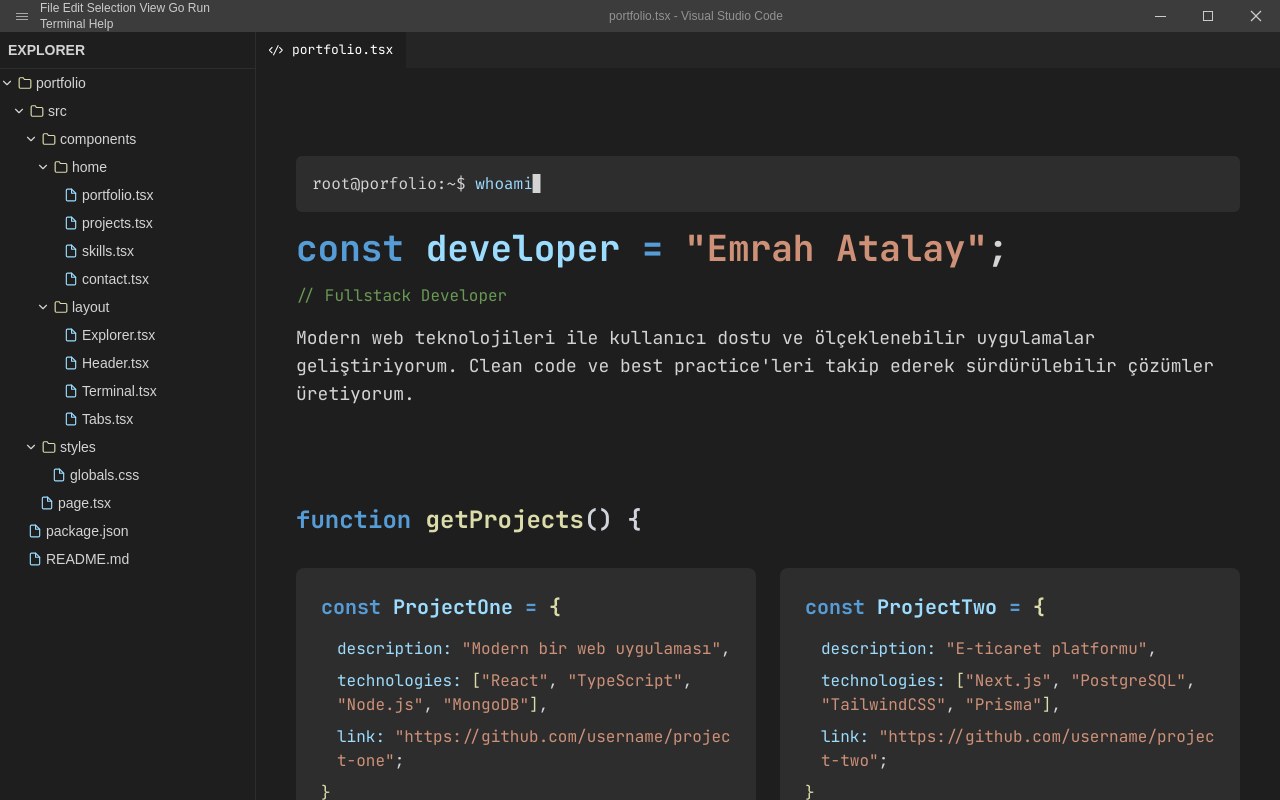
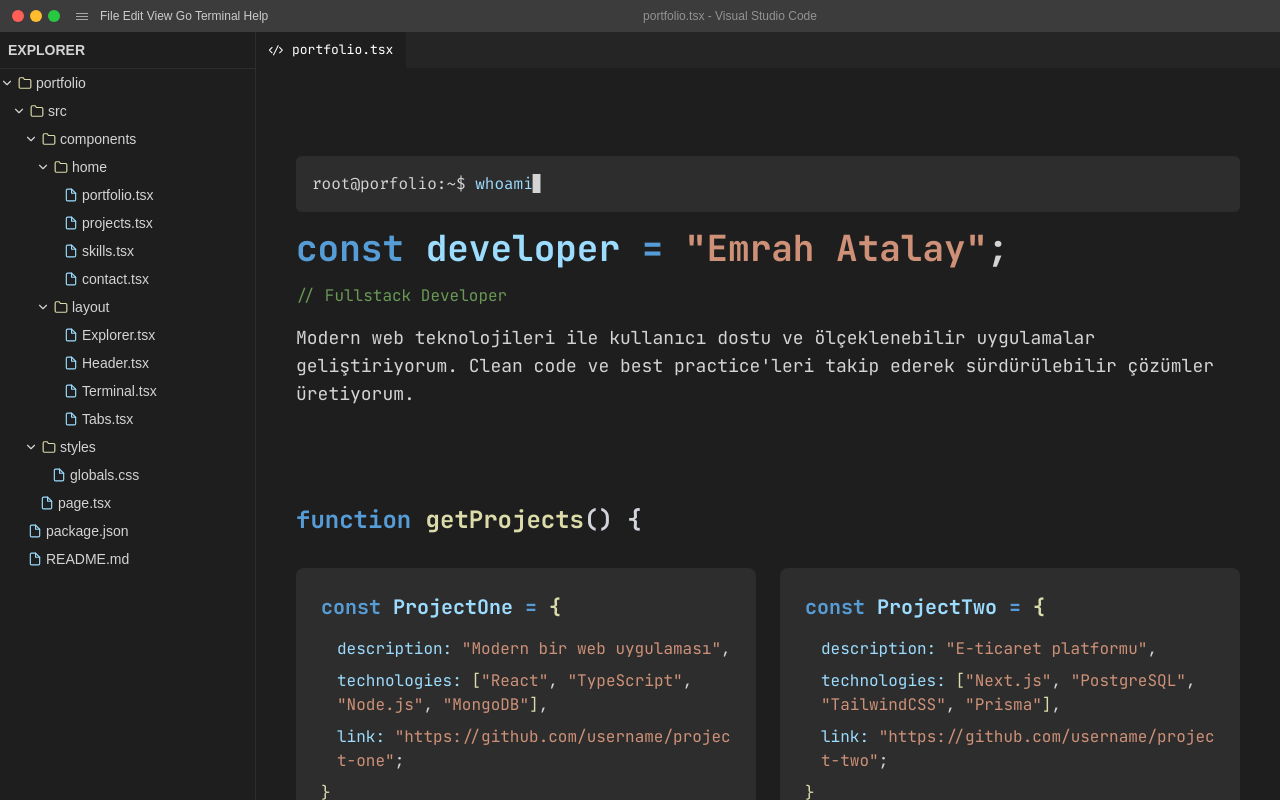
Before and after one commit to eatalay13/eatalay_dev, a Next.js app: page / in a window 1280 px wide. Built offline with nearby package versions, Linux system fonts and the light colour scheme.

Commit message:
refactor: Enhance Explorer and Header components with mobile responsiveness and macOS-style window controls
Update layout components to:
- Add mobile detection for Explorer width
- Implement macOS-style window control buttons in Header
- Simplify menu text and layout

```diff
--- a/src/components/layout/Explorer.tsx
+++ b/src/components/layout/Explorer.tsx
@@ -141,8 +141,20 @@ function ExplorerItem({
 export default function Explorer() {
   const [width, setWidth] = useState(256);
   const [isResizing, setIsResizing] = useState(false);
+  const [isMobile, setIsMobile] = useState(true);
   const explorerRef = useRef<HTMLDivElement>(null);
   const { isExplorerOpen, toggleExplorer } = useExplorer();
+
+  useEffect(() => {
+    const checkMobile = () => {
+      setIsMobile(window.innerWidth < 1024);
+    };
+
+    checkMobile();
+    window.addEventListener("resize", checkMobile);
+
+    return () => window.removeEventListener("resize", checkMobile);
+  }, []);
 
   useEffect(() => {
     const handleMouseMove = (e: MouseEvent) => {
@@ -192,7 +204,7 @@ export default function Explorer() {
         `}
         style={{
           width: isExplorerOpen
-            ? window.innerWidth >= 1024
+            ? !isMobile
               ? `${width}px`
               : "80%"
             : undefined,
--- a/src/components/layout/Header.tsx
+++ b/src/components/layout/Header.tsx
@@ -1,19 +1,24 @@
 "use client";
 
 import { useExplorer } from "@/context/ExplorerContext";
-import {
-  VscChromeClose,
-  VscChromeMaximize,
-  VscChromeMinimize,
-  VscMenu,
-} from "react-icons/vsc";
+import { VscMenu } from "react-icons/vsc";
 
 export default function Header() {
   const { toggleExplorer } = useExplorer();
 
   return (
     <div className="h-8 bg-[#3C3C3C] flex items-center select-none">
-      <div className="flex-none lg:w-64 flex items-center px-3 text-[#CCCCCC] text-xs">
+      {/* macOS window controls */}
+      <div className="flex-none flex items-center gap-2 px-3">
+        <div className="flex gap-1.5">
+          <button className="w-3 h-3 rounded-full bg-[#FF5F57] hover:bg-[#FF5F57]/80" />
+          <button className="w-3 h-3 rounded-full bg-[#FEBC2E] hover:bg-[#FEBC2E]/80" />
+          <button className="w-3 h-3 rounded-full bg-[#28C840] hover:bg-[#28C840]/80" />
+        </div>
+      </div>
+
+      {/* Menu button and text */}
+      <div className="flex-none lg:w-56 flex items-center text-[#CCCCCC] text-xs">
         <button
           onClick={toggleExplorer}
           className="hover:bg-[#505050] p-1 rounded"
@@ -21,25 +26,17 @@ export default function Header() {
           <VscMenu className="mr-2" />
         </button>
         <span className="hidden lg:inline">
-          File Edit Selection View Go Run Terminal Help
+          File Edit View Go Terminal Help
         </span>
       </div>
+
+      {/* Center title */}
       <div className="flex-1 flex items-center justify-center text-xs text-[#CCCCCC] opacity-60 truncate px-2">
         portfolio.tsx - Visual Studio Code
       </div>
-      <div className="flex-none flex items-center">
-        <div className="hidden lg:flex">
-          <button className="h-8 w-12 hover:bg-[#505050] flex items-center justify-center text-[#CCCCCC]">
-            <VscChromeMinimize />
-          </button>
-          <button className="h-8 w-12 hover:bg-[#505050] flex items-center justify-center text-[#CCCCCC]">
-            <VscChromeMaximize />
-          </button>
-          <button className="h-8 w-12 hover:bg-[#E81123] flex items-center justify-center text-[#CCCCCC]">
-            <VscChromeClose />
-          </button>
-        </div>
-      </div>
+
+      {/* Empty space for symmetry */}
+      <div className="flex-none w-[116px]" />
     </div>
   );
 }
```
